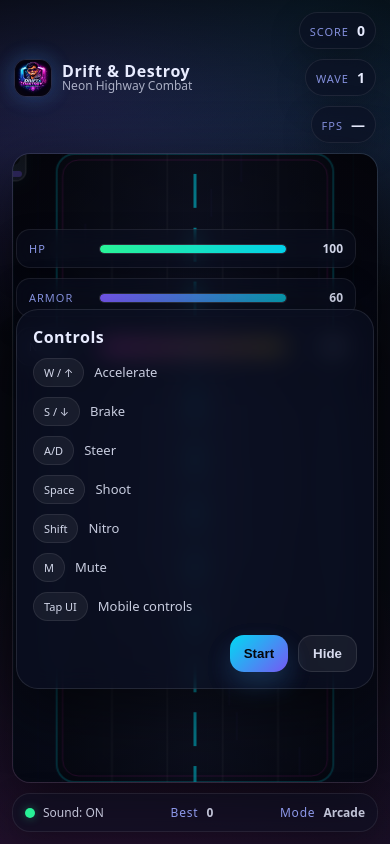
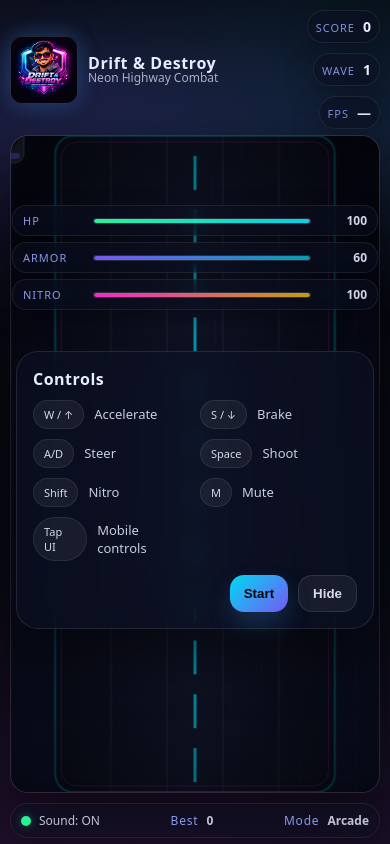
Before and after one commit to Shafin-Mahmood/Drift-and-Destroy-AI-Integrated-GAME-, a plain HTML site: page index.html in a window 390 px wide. Drawn offline with Linux system fonts and the light colour scheme.

Commit message:
updating media query

```diff
--- a/index.html
+++ b/index.html
@@ -3,6 +3,8 @@
 <head>
   <meta charset="utf-8" />
   <meta name="viewport" content="width=device-width,initial-scale=1,viewport-fit=cover" />
+  <meta name="viewport" content="width=device-width, initial-scale=1, viewport-fit=cover, maximum-scale=1, user-scalable=no">
+
   <title>Drift & Destroy</title>
   <link rel="stylesheet" href="style.css" />
 </head>
--- a/style.css
+++ b/style.css
@@ -68,7 +68,15 @@ body{
 .pill .k{ font-size:11px; letter-spacing:1px; color: rgba(154,167,255,.85); }
 .pill .v{ font-size:14px; font-weight:800; }
 
-.stage{ position:relative; flex:1; padding: 0 12px calc(12px + var(--safeBottom)); display:flex; flex-direction:column; }
+.stage{
+  position:relative;
+  flex:1;
+  padding: 0 10px calc(6px + var(--safeBottom));
+  display:flex;
+  flex-direction:column;
+  height: calc(100vh - 80px);
+}
+
 #game{
   width:100%;
   height:100%;
@@ -243,9 +251,41 @@ body{
 .pad.nitro{ background: rgba(255,43,214,.10); border-color: rgba(255,43,214,.3); }
 .pad:active{ transform: translateY(1px) scale(.99); }
 
-@media (max-width: 860px){
-  .hudBars{ top: 76px; left: 16px; }
-  .hintGrid{ grid-template-columns: 1fr; }
+
+
+@media (max-width: 768px){
+
+  .hudBars{
+    top: 70px;
+    left: 12px;
+    width: calc(100% - 24px);
+    gap:6px;
+  }
+
+  .barRow{
+    padding: 6px 10px;
+    font-size: 11px;
+  }
+
+  .barTrack{
+    height:6px;
+  }
+
+  .mobileControls{
+    bottom: 80px;
+  }
+
+  .pad{
+    width:52px;
+    height:52px;
+    font-size:12px;
+  }
+
+  .pad.fire{
+    width:70px;
+    height:70px;
+  }
+
 }
 
 @media (pointer: coarse){
@@ -256,10 +296,35 @@ body{
   .hudBars{ display:none; }
 }
 .logoImg{
-  width:38px;
-  height:38px;
+  width:68px;
+  height:68px;
   border-radius:12px;
   object-fit: cover;
   border:1px solid rgba(255,255,255,.08);
   box-shadow: 0 0 24px rgba(0,229,255,.16), 0 0 22px rgba(124,92,255,.16);
 }
+html, body{
+  height:100%;
+  overflow:hidden;
+}
+
+body{
+  min-height:100vh;
+}
+@media (max-width: 480px){
+
+  .topbar{
+    padding: 10px 10px 6px;
+  }
+
+  .pill{
+    padding:6px 8px;
+    font-size:11px;
+  }
+
+  .bottombar{
+    padding:8px 10px;
+    font-size:11px;
+  }
+
+}
```
Also changed, not shown: 1 other file.
